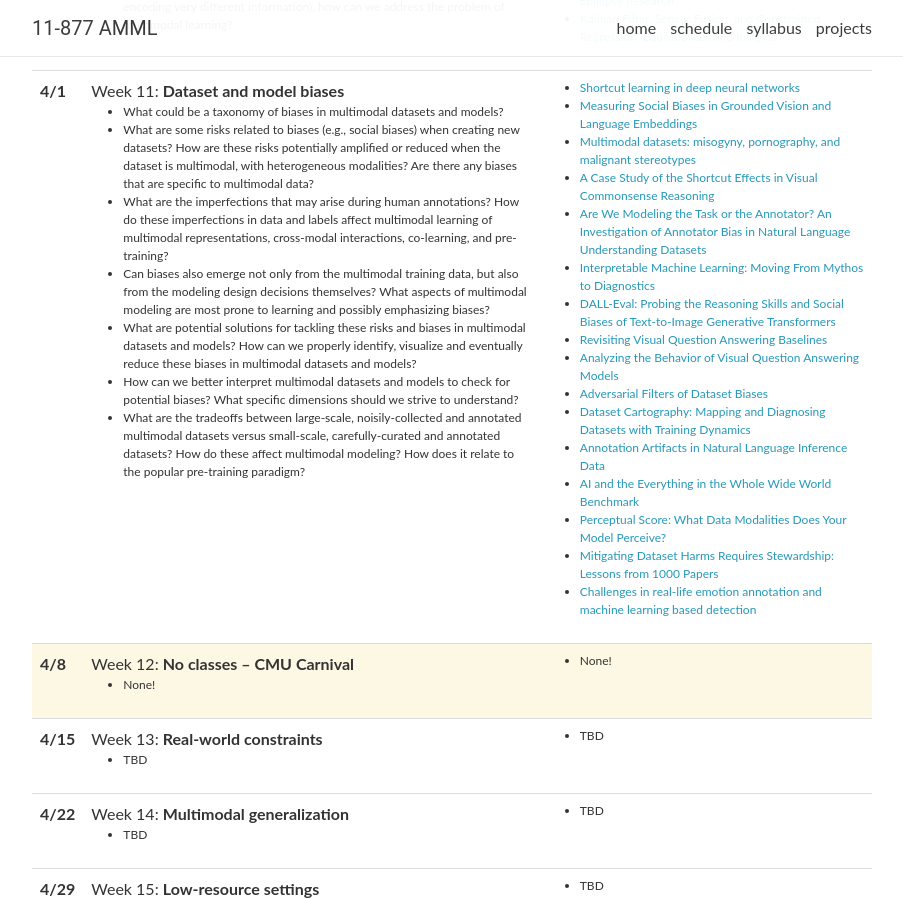
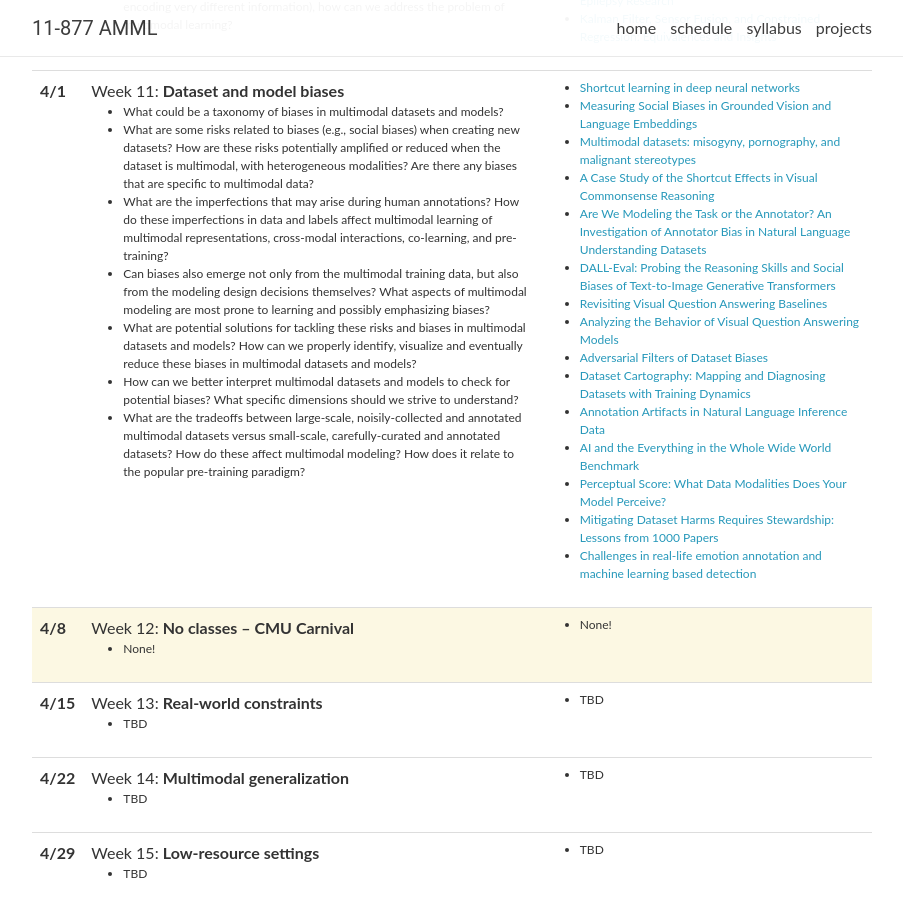
Before and after one commit to CMU-MultiComp-Lab/adv-mmml-course, a Jekyll site: the page built from _pages/schedule.md, in a window 1280 px wide and 900 px high, scrolled down 3291 px. Shown: the whole window, without its empty margins (188-1091 px from the left). Built offline with Jekyll 4.4.1, drawn with Linux system fonts in a browser that asks for light colours; nearby versions of some CDN libraries; comment, search, counter and statistics services are not loaded.

Commit message:
Update lectures.yml

```diff
--- a/_data/lectures.yml
+++ b/_data/lectures.yml
@@ -198,7 +198,6 @@
     - <a href="https://arxiv.org/abs/2110.01963">Multimodal datasets&#58; misogyny, pornography, and malignant stereotypes</a> <br/>
     - <a href="https://www.aaai.org/AAAI21Papers/AAAI-9821.YeK.pdf">A Case Study of the Shortcut Effects in Visual Commonsense Reasoning</a> <br/>
     - <a href="https://arxiv.org/abs/1908.07898">Are We Modeling the Task or the Annotator? An Investigation of Annotator Bias in Natural Language Understanding Datasets</a> <br/>
-    - <a href="https://arxiv.org/abs/2103.06254">Interpretable Machine Learning&#58; Moving From Mythos to Diagnostics</a> <br/>
     - <a href="https://arxiv.org/abs/2202.04053">DALL-Eval&#58; Probing the Reasoning Skills and Social Biases of Text-to-Image Generative Transformers</a> <br/>
     - <a href="https://arxiv.org/abs/1606.08390">Revisiting Visual Question Answering Baselines</a> <br/>
     - <a href="https://arxiv.org/abs/1606.07356">Analyzing the Behavior of Visual Question Answering Models</a> <br/>
```
